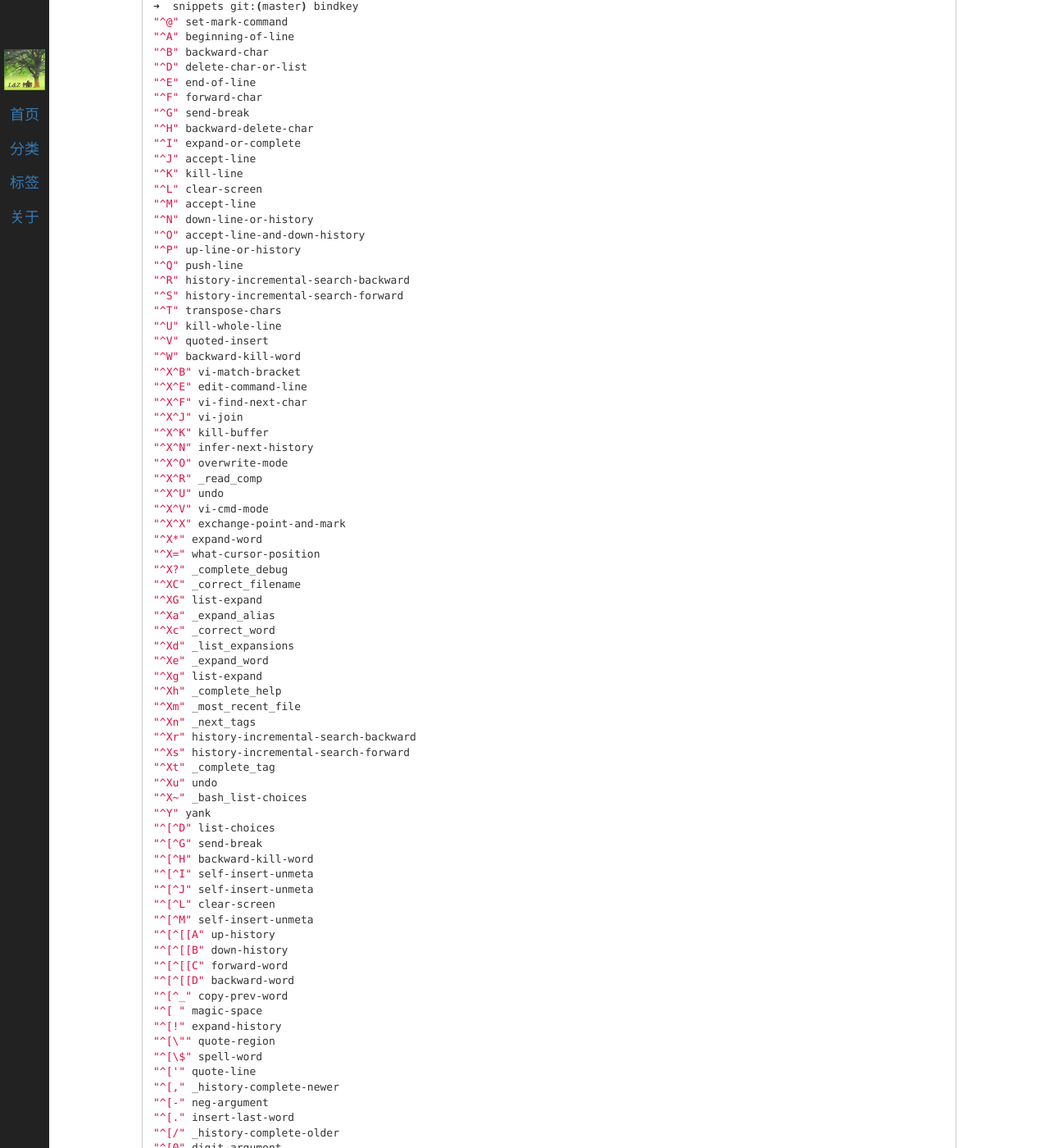
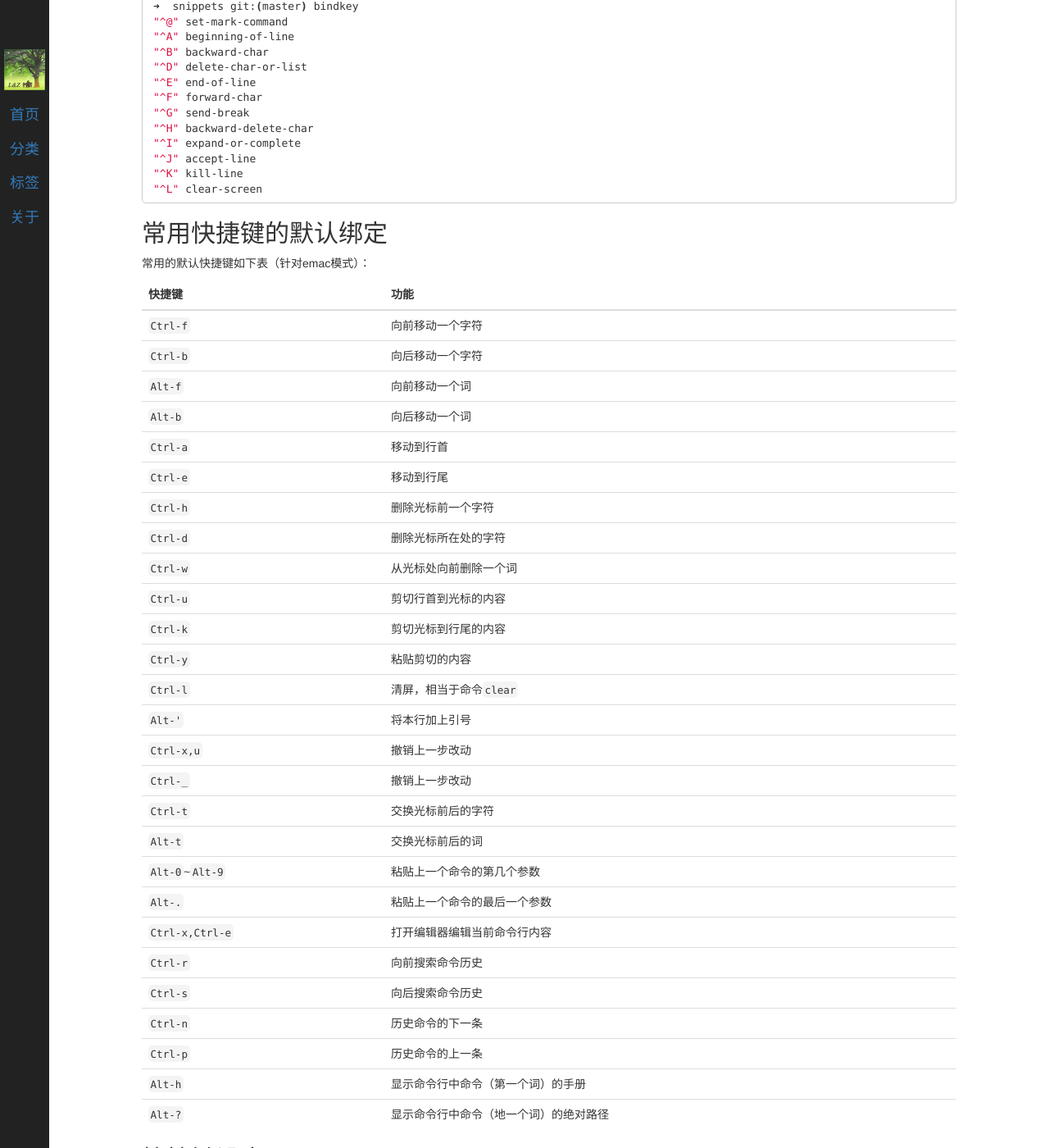
Before and after one commit to iceway/iceway.github.io, a Jekyll site: the page built from _posts/2016-04-24-zsh-bindkey.md, in a window 1280 px wide and 1400 px high, scrolled down 289 px. Shown: the whole window at 82% size. Built offline with Jekyll 4.4.1, drawn with Linux system fonts in a browser that asks for light colours; Markdown is read by kramdown in place of the engine named in the settings; some of the changed text lies outside the part shown.

Commit message:
post: zsh bindkey: remove some sample list
Signed-off-by: Iceway Zhang <iceway.zhang@gmail.com>

````diff
--- a/_posts/2016-04-24-zsh-bindkey.md
+++ b/_posts/2016-04-24-zsh-bindkey.md
@@ -27,146 +27,6 @@ zsh使用`bindkey`作为快捷键绑定的工具，关于`bindkey`的用于，
 "^J" accept-line
 "^K" kill-line
 "^L" clear-screen
-"^M" accept-line
-"^N" down-line-or-history
-"^O" accept-line-and-down-history
-"^P" up-line-or-history
-"^Q" push-line
-"^R" history-incremental-search-backward
-"^S" history-incremental-search-forward
-"^T" transpose-chars
-"^U" kill-whole-line
-"^V" quoted-insert
-"^W" backward-kill-word
-"^X^B" vi-match-bracket
-"^X^E" edit-command-line
-"^X^F" vi-find-next-char
-"^X^J" vi-join
-"^X^K" kill-buffer
-"^X^N" infer-next-history
-"^X^O" overwrite-mode
-"^X^R" _read_comp
-"^X^U" undo
-"^X^V" vi-cmd-mode
-"^X^X" exchange-point-and-mark
-"^X*" expand-word
-"^X=" what-cursor-position
-"^X?" _complete_debug
-"^XC" _correct_filename
-"^XG" list-expand
-"^Xa" _expand_alias
-"^Xc" _correct_word
-"^Xd" _list_expansions
-"^Xe" _expand_word
-"^Xg" list-expand
-"^Xh" _complete_help
-"^Xm" _most_recent_file
-"^Xn" _next_tags
-"^Xr" history-incremental-search-backward
-"^Xs" history-incremental-search-forward
-"^Xt" _complete_tag
-"^Xu" undo
-"^X~" _bash_list-choices
-"^Y" yank
-"^[^D" list-choices
-"^[^G" send-break
-"^[^H" backward-kill-word
-"^[^I" self-insert-unmeta
-"^[^J" self-insert-unmeta
-"^[^L" clear-screen
-"^[^M" self-insert-unmeta
-"^[^[[A" up-history
-"^[^[[B" down-history
-"^[^[[C" forward-word
-"^[^[[D" backward-word
-"^[^_" copy-prev-word
-"^[ " magic-space
-"^[!" expand-history
-"^[\"" quote-region
-"^[\$" spell-word
-"^['" quote-line
-"^[," _history-complete-newer
-"^[-" neg-argument
-"^[." insert-last-word
-"^[/" _history-complete-older
-"^[0" digit-argument
-"^[1" digit-argument
-"^[2" digit-argument
-"^[3" digit-argument
-"^[4" digit-argument
-"^[5" digit-argument
-"^[6" digit-argument
-"^[7" digit-argument
-"^[8" digit-argument
-"^[9" digit-argument
-"^[<" beginning-of-buffer-or-history
-"^[>" end-of-buffer-or-history
-"^[?" which-command
-"^[A" accept-and-hold
-"^[B" backward-word
-"^[C" capitalize-word
-"^[D" kill-word
-"^[F" forward-word
-"^[G" get-line
-"^[H" run-help
-"^[L" down-case-word
-"^[N" history-search-forward
-"^[OA" up-line-or-beginning-search
-"^[OB" down-line-or-beginning-search
-"^[OC" forward-char
-"^[OD" backward-char
-"^[P" history-search-backward
-"^[Q" push-line
-"^[S" spell-word
-"^[T" transpose-words
-"^[U" up-case-word
-"^[W" copy-region-as-kill
-"^[[1;5C" forward-word
-"^[[1;5D" backward-word
-"^[[1~" beginning-of-line
-"^[[2~" yank
-"^[[3~" delete-char
-"^[[4~" end-of-line
-"^[[5~" up-line-or-history
-"^[[6~" down-line-or-history
-"^[[A" up-history
-"^[[B" down-history
-"^[[C" forward-char
-"^[[D" backward-char
-"^[[Z" reverse-menu-complete
-"^[_" insert-last-word
-"^[a" accept-and-hold
-"^[b" backward-word
-"^[c" capitalize-word
-"^[d" kill-word
-"^[f" forward-word
-"^[g" get-line
-"^[h" run-help
-"^[l" "ls^J"
-"^[m" copy-prev-shell-word
-"^[n" history-search-forward
-"^[p" history-search-backward
-"^[q" push-line
-"^[s" spell-word
-"^[t" transpose-words
-"^[u" up-case-word
-"^[w" kill-region
-"^[x" execute-named-cmd
-"^[y" yank-pop
-"^[z" execute-last-named-cmd
-"^[|" vi-goto-column
-"^[~" _bash_complete-word
-"^[^?" backward-kill-word
-"^\^[[A" up-history
-"^\^[[B" down-history
-"^\^[[C" forward-char
-"^\^[[D" backward-char
-"^_" undo
-" " magic-space
-"!"-"~" self-insert
-"^?" backward-delete-char
-"\M-^@"-"\M-^?" self-insert
-➜
 ```
 
 ## 常用快捷键的默认绑定
````
Also changed, not shown: other parts of _posts/2016-04-24-zsh-bindkey.md (+1 -1 lines).
